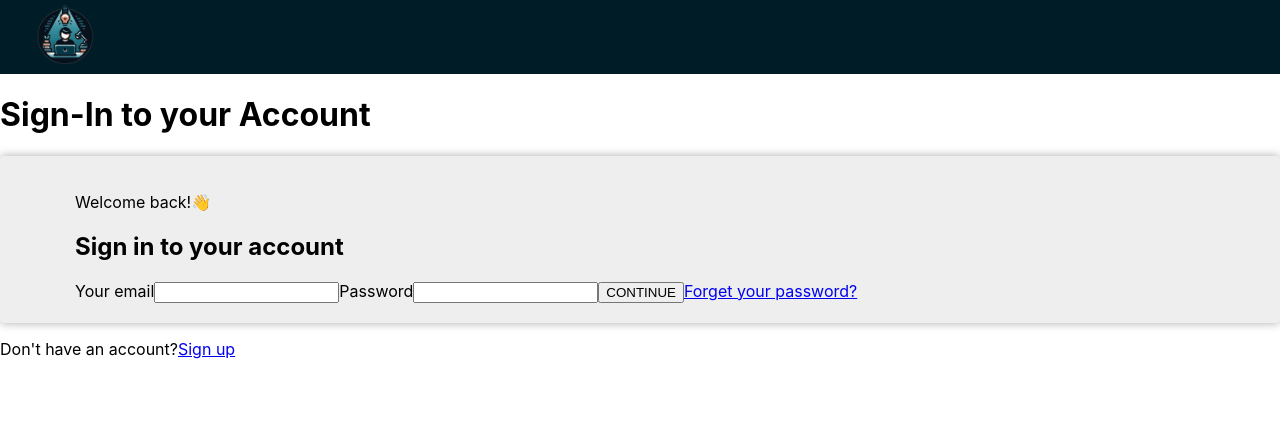
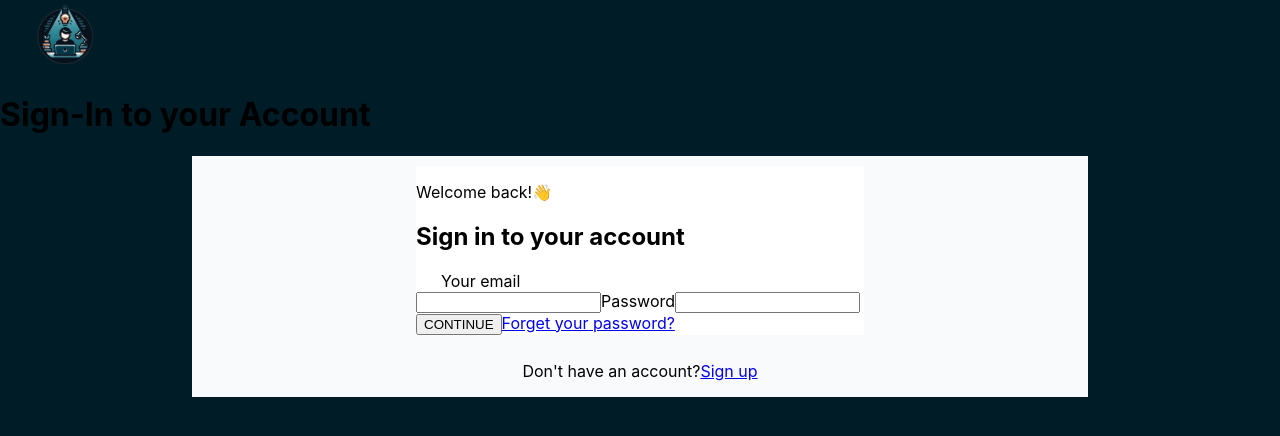
Before and after one commit to AbdElRahman-SaadElDin/El-Rehla, a React (Create React App) app: page /SignIn in a window 1280 px wide. Shown: the top 436 px of the page. Built offline with nearby package versions, Linux system fonts and the light colour scheme.

Commit message:
add toast notafication to sign up

```diff
--- a/package.json
+++ b/package.json
@@ -7,12 +7,15 @@
     "@testing-library/jest-dom": "^5.17.0",
     "@testing-library/react": "^13.4.0",
     "@testing-library/user-event": "^13.5.0",
+    "add": "^2.0.6",
     "axios": "^1.6.8",
     "react": "^18.2.0",
     "react-dom": "^18.2.0",
     "react-router-dom": "^6.22.1",
     "react-scripts": "5.0.1",
-    "web-vitals": "^2.1.4"
+    "react-toastify": "^10.0.5",
+    "web-vitals": "^2.1.4",
+    "yarn": "^1.22.22"
   },
   "scripts": {
     "start": "react-scripts start",
--- a/src/Pages/SignIn.jsx
+++ b/src/Pages/SignIn.jsx
@@ -1,19 +1,19 @@
 import React, { useState } from "react";
 import Header from "../Components/Header.jsx";
-import './SignIn.module.css';
+import style from './SignIn.module.css';
 import "@fontsource/mulish";
 
 function SignIn() {
   return (
-    <div className="SignIn">
+    <div className={style.SignIn}>
       <Header />
       <h1 className="title">Sign-In to your Account</h1>
       <div className="par">
-        <div className="cont">
-          <form action="#" className="FormSignIn">
+        <div className={style.cont}>
+          <form action="#" className={style.FormSignIn}>
             <p className="welcome">Welcome back!&#128075;</p>
             <h2 className="signTitle">Sign in to your account</h2>
-            <label htmlFor="email" className="LogEmail">Your email</label>
+            <label htmlFor="email" className={style.LogEmail}>Your email</label>
             <input type="email" name="" id="" required className="inLogEmail" />
             <label htmlFor="password" className="LogPass">Password</label>
             <input type="password" name="" id="" className="inLogPass"/>
--- a/src/Pages/SignIn.module.css
+++ b/src/Pages/SignIn.module.css
@@ -1,5 +1,9 @@
 body {
   background-color: #ffffff;
+}
+.SignIn{
+  background-color: #001C27;
+  height: 100vh;
 }
 .title {
   text-align: center;
@@ -12,15 +16,14 @@ body {
   align-items: center;
 }
 .cont {
-  background-color: #f8fafc;
-  padding: 20px;
   display: flex;
+  width: 70%;
+  margin-left: auto;
+  margin-right: auto;
   flex-direction: column;
   align-items: center;
-  width: calc(480px * 1.74366617);
-  height: 480px;
-  margin-left: auto;
-  margin-right: auto;
+  justify-content: center;
+  background-color: #f8fafc
 }
 .FormSignIn {
   background-color: #ffff;
--- a/src/Pages/SignUp.jsx
+++ b/src/Pages/SignUp.jsx
@@ -3,6 +3,8 @@ import styles from "./SignUp.module.css";
 import Header from "../Components/Header.jsx";
 import img from "../imgs/sebastian-svenson-scaled.jpg";
 import axios from "axios";
+import { ToastContainer, toast } from 'react-toastify';
+import 'react-toastify/dist/ReactToastify.css';
 
 function SignUp() {
   const url = "";
@@ -54,6 +56,7 @@ function SignUp() {
     );
     checkPasswordCriteria(Pass1);
     setSubmitted(true);
+    submitData();
   };
 
   function handle(e) {
@@ -62,20 +65,79 @@ function SignUp() {
     setData(newdata);
     console.log(newdata);
   }
-  function submit(e) {
-    e.preventDefault();
-    axios.post(url, {data});
-  }
+  // function submit(e) {
+  //   e.preventDefault();
+  //   axios.post(url, {data})
+  //   .then(res => {toast.success('🦄 Wow so easy!', {
+  //     position: "top-right",
+  //     autoClose: 5000,
+  //     hideProgressBar: false,
+  //     closeOnClick: true,
+  //     pauseOnHover: true,
+  //     draggable: true,
+  //     progress: undefined,
+  //     theme: "light",
+  //     transition: "bounce",
+  //     });})
+  //   .catch(err => {toast.error('🦄 Wow so easy!', {
+  //     position: "top-right",
+  //     autoClose: 5000,
+  //     hideProgressBar: false,
+  //     closeOnClick: true,
+  //     pauseOnHover: true,
+  //     draggable: true,
+  //     progress: undefined,
+  //     theme: "light",
+  //     transition: "bounce",
+  //     });});
+  // }
+  const submitData = () => {
+    axios.post(url, { data })
+      .then(res => {
+        toast.success('🦄 Wow so easy!', {
+          position: "top-right",
+          autoClose: 5000,
+          hideProgressBar: false,
+          closeOnClick: true,
+          pauseOnHover: true,
+          draggable: true,
+          progress: undefined,
+          theme: "light",
+        });
+      })
+      .catch(err => {
+        toast.error('🦄 Wow so easy!', {
+          position: "top-right",
+          autoClose: 5000,
+          hideProgressBar: false,
+          closeOnClick: true,
+          pauseOnHover: true,
+          draggable: true,
+          progress: undefined,
+          theme: "light",
+        });
+      });
+  };
 
   return (
     <div className="SignUp">
       <Header />
+      <ToastContainer
+        position="top-right"
+        autoClose={5000} // Auto-close toast after 5 seconds
+        hideProgressBar={false}
+        newestOnTop={false}
+        closeOnClick // Close toast when clicked
+        rtl={false}
+        pauseOnFocusLoss
+        draggable
+        pauseOnHover
+      />
       <div className={styles.Container}>
         <form
           action="#"
           onSubmit={(e) => {
             handleSubmit(e);
-            submit(e);
           }}
           className={styles.FormReg}
         >
--- a/src/Pages/SignUp.module.css
+++ b/src/Pages/SignUp.module.css
@@ -7,7 +7,7 @@
   flex: 2;
   width: 200px;
 }
-.FormReg,form {
+.FormReg {
   float: 1;
   background-color: #eee;
   padding: 20px;
```
Also changed, not shown: 1 other file (tests, documents, lock files or other folders).
